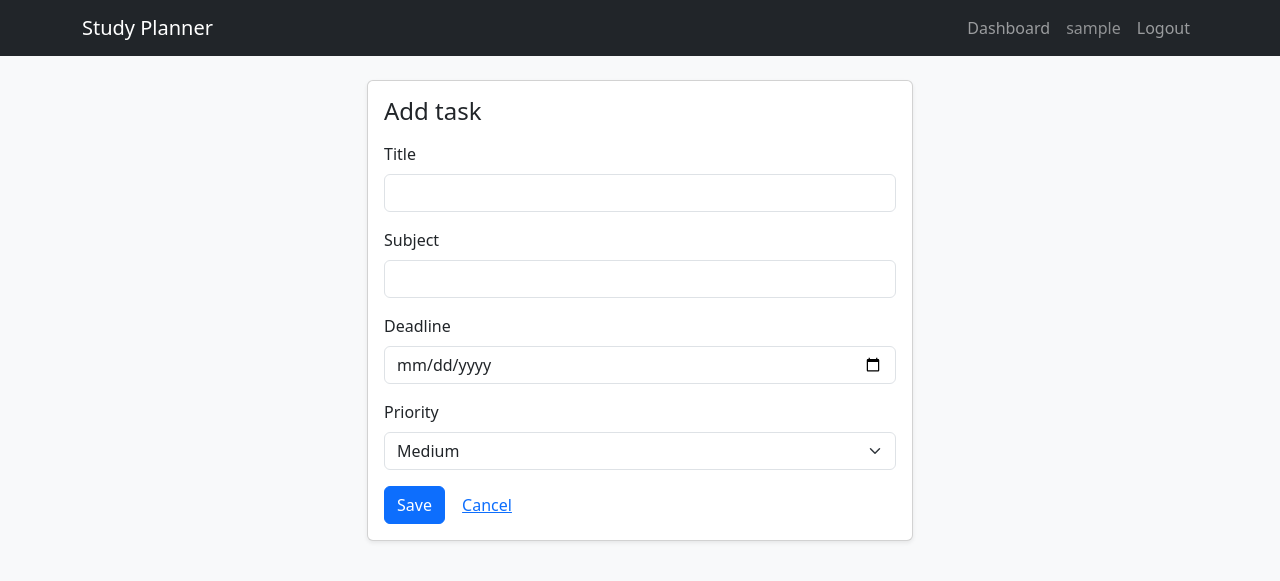
After one commit to aqshanto/Study-Planner, a Flask app: page /task/add in a window 1280 px wide. The commit adds this page. Shown: the top 581 px of the page. Run offline with Flask 3, Linux system fonts and the light colour scheme; the visitor is signed in with stand-in values (Sample User, id 1).

Commit message:
adding checkout 4

```diff
--- a/app.py
+++ b/app.py
@@ -1,7 +1,8 @@
 import os
+from datetime import date, datetime
 
 from dotenv import load_dotenv
-from flask import Flask, flash, redirect, render_template, request, url_for
+from flask import Flask, abort, flash, redirect, render_template, request, url_for
 from flask_login import (
     LoginManager,
     current_user,
@@ -11,18 +12,23 @@ from flask_login import (
 )
 from werkzeug.security import check_password_hash, generate_password_hash
 
-from models import User, db
+from models import Task, User, db
 
 # Read the .env file so os.getenv can see SECRET_KEY.
 load_dotenv()
 
 app = Flask(__name__)
 app.config["SECRET_KEY"] = os.getenv("SECRET_KEY")
+if not app.config["SECRET_KEY"]:
+    raise RuntimeError("SECRET_KEY missing - create a .env file with SECRET_KEY=...")
 app.config["SQLALCHEMY_DATABASE_URI"] = "sqlite:///planner.db"
 app.config["SQLALCHEMY_TRACK_MODIFICATIONS"] = False
 
 # Connect the database object from models.py to this app.
 db.init_app(app)
+
+with app.app_context():
+    db.create_all()
 
 # Flask-Login keeps track of who is logged in.
 login_manager = LoginManager()
@@ -107,15 +113,145 @@ def logout():
     return redirect(url_for("login"))
 
 
+# ---------------------------------------------------------------- task helpers
+
+
+def get_owned_task(task_id):
+    """Load one task, but only if it belongs to the logged-in user.
+    Anything else is a 404 - we use 404 instead of 403 so we never hint that
+    someone else's task with that id exists."""
+    task = db.session.get(Task, task_id)
+    if task is None or task.user_id != current_user.id:
+        abort(404)
+    return task
+
+
+def read_task_form():
+    """Pull the task fields out of a submitted form.
+    Returns (values_dict, error_message). error_message is None when all is well."""
+    title = request.form.get("title", "").strip()
+    subject = request.form.get("subject", "").strip()
+    deadline_text = request.form.get("deadline", "").strip()
+    priority = request.form.get("priority", "medium")
+
+    if not title:
+        return None, "Title is required."
+
+    if priority not in ("low", "medium", "high"):
+        priority = "medium"
+
+    # The date input sends "YYYY-MM-DD", or an empty string if left blank.
+    deadline = None
+    if deadline_text:
+        try:
+            deadline = datetime.strptime(deadline_text, "%Y-%m-%d").date()
+        except ValueError:
+            return None, "Please enter a valid deadline date."
+
+    values = {
+        "title": title,
+        "subject": subject or None,
+        "deadline": deadline,
+        "priority": priority,
+    }
+    return values, None
+
+
+# ----------------------------------------------------------------- task routes
+
+
 @app.route("/dashboard")
 @login_required
 def dashboard():
-    # Placeholder for now - task features come later.
-    return render_template("dashboard.html")
+    status = request.args.get("status")
+
+    # Start from this user's tasks only - never the whole table.
+    query = Task.query.filter_by(user_id=current_user.id)
+
+    # Any other value (or none at all) means "show everything".
+    if status in ("pending", "done"):
+        query = query.filter_by(status=status)
+    else:
+        status = None
+
+    # Soonest deadline first. The is_(None) key keeps undated tasks at the
+    # bottom, because SQLite would otherwise sort empty deadlines to the top.
+    tasks = query.order_by(Task.deadline.is_(None), Task.deadline.asc()).all()
+
+    # today is used by the template to spot overdue tasks.
+    return render_template(
+        "dashboard.html", tasks=tasks, status=status, today=date.today()
+    )
+
+
+@app.route("/task/add", methods=["GET", "POST"])
+@login_required
+def task_add():
+    if request.method == "POST":
+        values, error = read_task_form()
+        if error:
+            flash(error, "danger")
+            return render_template("task_form.html", task=None, heading="Add task")
+
+        # The new task is tied to the logged-in user, not to anything the
+        # browser sent us.
+        task = Task(user_id=current_user.id, status="pending", **values)
+        db.session.add(task)
+        db.session.commit()
+
+        flash("Task added.", "success")
+        return redirect(url_for("dashboard"))
+
+    return render_template("task_form.html", task=None, heading="Add task")
+
+
+@app.route("/task/<int:task_id>/edit", methods=["GET", "POST"])
+@login_required
+def task_edit(task_id):
+    task = get_owned_task(task_id)  # 404s before we show or change anything
+
+    if request.method == "POST":
+        values, error = read_task_form()
+        if error:
+            flash(error, "danger")
+            return render_template("task_form.html", task=task, heading="Edit task")
+
+        # Copy the new values onto the task we already proved they own.
+        task.title = values["title"]
+        task.subject = values["subject"]
+        task.deadline = values["deadline"]
+        task.priority = values["priority"]
+        db.session.commit()
+
+        flash("Task updated.", "success")
+        return redirect(url_for("dashboard"))
+
+    # GET: the form is filled in from the task itself.
+    return render_template("task_form.html", task=task, heading="Edit task")
+
+
+@app.route("/task/<int:task_id>/delete", methods=["POST"])
+@login_required
+def task_delete(task_id):
+    task = get_owned_task(task_id)
+    db.session.delete(task)
+    db.session.commit()
+
+    flash("Task deleted.", "success")
+    return redirect(url_for("dashboard", status=request.args.get("status")))
+
+
+@app.route("/task/<int:task_id>/toggle", methods=["POST"])
+@login_required
+def task_toggle(task_id):
+    task = get_owned_task(task_id)
+
+    # Flip between the two states.
+    task.status = "done" if task.status == "pending" else "pending"
+    db.session.commit()
+
+    return redirect(url_for("dashboard", status=request.args.get("status")))
 
 
 if __name__ == "__main__":
-    # Create planner.db and its tables the first time the app starts.
-    with app.app_context():
-        db.create_all()
     app.run(debug=True)
--- a/models.py
+++ b/models.py
@@ -29,7 +29,7 @@ class Task(db.Model):
     subject = db.Column(db.String(80))
     deadline = db.Column(db.Date)
     priority = db.Column(db.String(10))  # "low" | "medium" | "high"
-    status = db.Column(db.String(10))  # "pending" | "done"
+    status = db.Column(db.String(10), nullable=False, default="pending")
 
     # Each task belongs to exactly one user.
     user_id = db.Column(db.Integer, db.ForeignKey("user.id"), nullable=False)
--- /dev/null
+++ b/templates/task_form.html
@@ -0,0 +1,68 @@
+{% extends "base.html" %} {% block title %}{{ heading }} - Study Planner{% endblock %}
+
+{% block content %}
+<div class="row justify-content-center">
+  <div class="col-md-6">
+    <div class="card shadow-sm">
+      <div class="card-body">
+        <h1 class="h4 mb-3">{{ heading }}</h1>
+
+        <!-- One form for both jobs: task is None when adding, and a real task
+             when editing. An empty action posts back to the current URL. -->
+        <form method="POST">
+          <div class="mb-3">
+            <label class="form-label" for="title">Title</label>
+            <input
+              class="form-control"
+              id="title"
+              name="title"
+              value="{{ task.title if task else '' }}"
+              required
+            />
+          </div>
+
+          <div class="mb-3">
+            <label class="form-label" for="subject">Subject</label>
+            <input
+              class="form-control"
+              id="subject"
+              name="subject"
+              value="{{ task.subject if task and task.subject else '' }}"
+            />
+          </div>
+
+          <div class="mb-3">
+            <label class="form-label" for="deadline">Deadline</label>
+            <!-- The date input needs YYYY-MM-DD, which isoformat() gives us. -->
+            <input
+              class="form-control"
+              id="deadline"
+              name="deadline"
+              type="date"
+              value="{{ task.deadline.isoformat() if task and task.deadline else '' }}"
+            />
+          </div>
+
+          <div class="mb-3">
+            <label class="form-label" for="priority">Priority</label>
+            <select class="form-select" id="priority" name="priority">
+              {% for level in ['low', 'medium', 'high'] %}
+              <!-- Pre-select the task's current priority, or medium when adding. -->
+              <option
+                value="{{ level }}"
+                {% if (task and task.priority == level) or (not task and level == 'medium') %}selected{% endif %}
+              >
+                {{ level|capitalize }}
+              </option>
+              {% endfor %}
+            </select>
+          </div>
+
+          <button class="btn btn-primary" type="submit">Save</button>
+          <a class="btn btn-link" href="{{ url_for('dashboard') }}">Cancel</a>
+        </form>
+      </div>
+    </div>
+  </div>
+</div>
+{% endblock %}
```
Also changed, not shown: templates/dashboard.html (+93 -2 lines).
